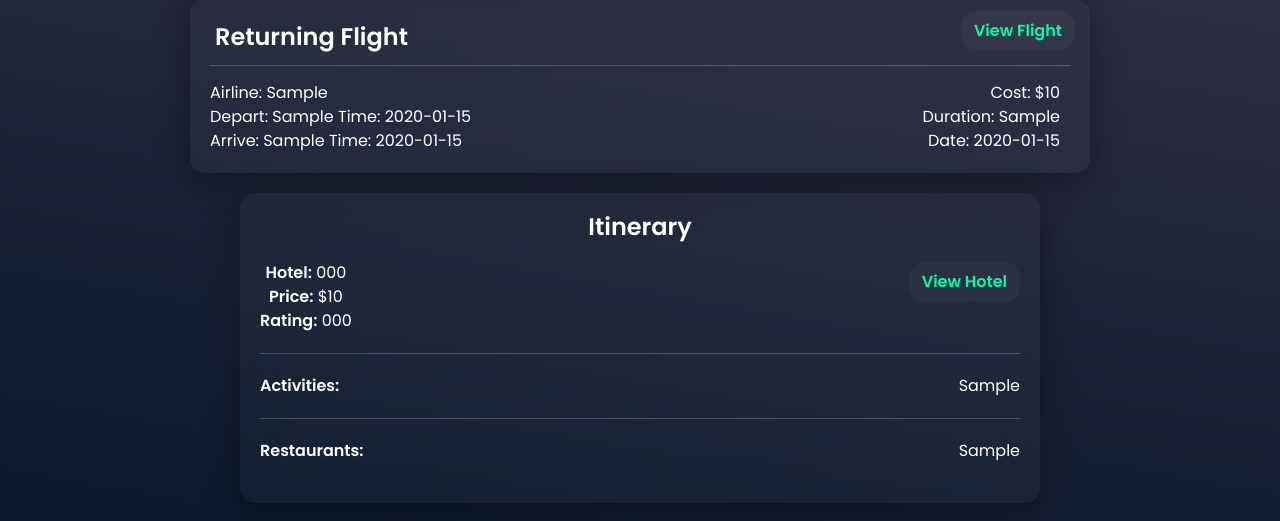
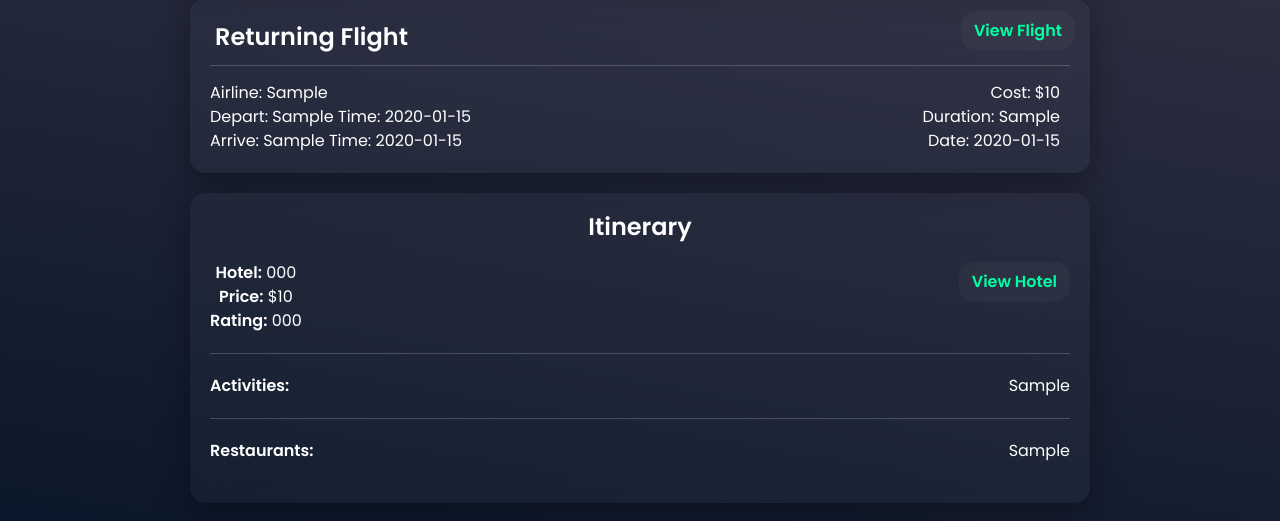
Before and after one commit to ElvinLit/AlgoNavigators, a Flask app: page /my-plan in a window 1280 px wide. Shown: the part 279-800 px from the top of the page. Run offline with Flask 3, Linux system fonts and the light colour scheme; a user stored in the database is signed in; tables that the repository leaves empty hold one stand-in row (values such as "Sample post"); parts of the project's set-up code (start-up, migrations or seed data) failed here and were passed over; some libraries are stand-ins or nearby versions.

Commit message:
changes to myplan

```diff
--- a/website/static/css/styles.css
+++ b/website/static/css/styles.css
@@ -614,8 +614,8 @@ label {
     margin: 20px 50px;
     padding: 20px;
     text-align: center;
-    width: 75%;
-    max-width: 800px;
+    width: 100%;
+    max-width: 900px;
     margin-left: auto;
     margin-right: auto;
 }
```
